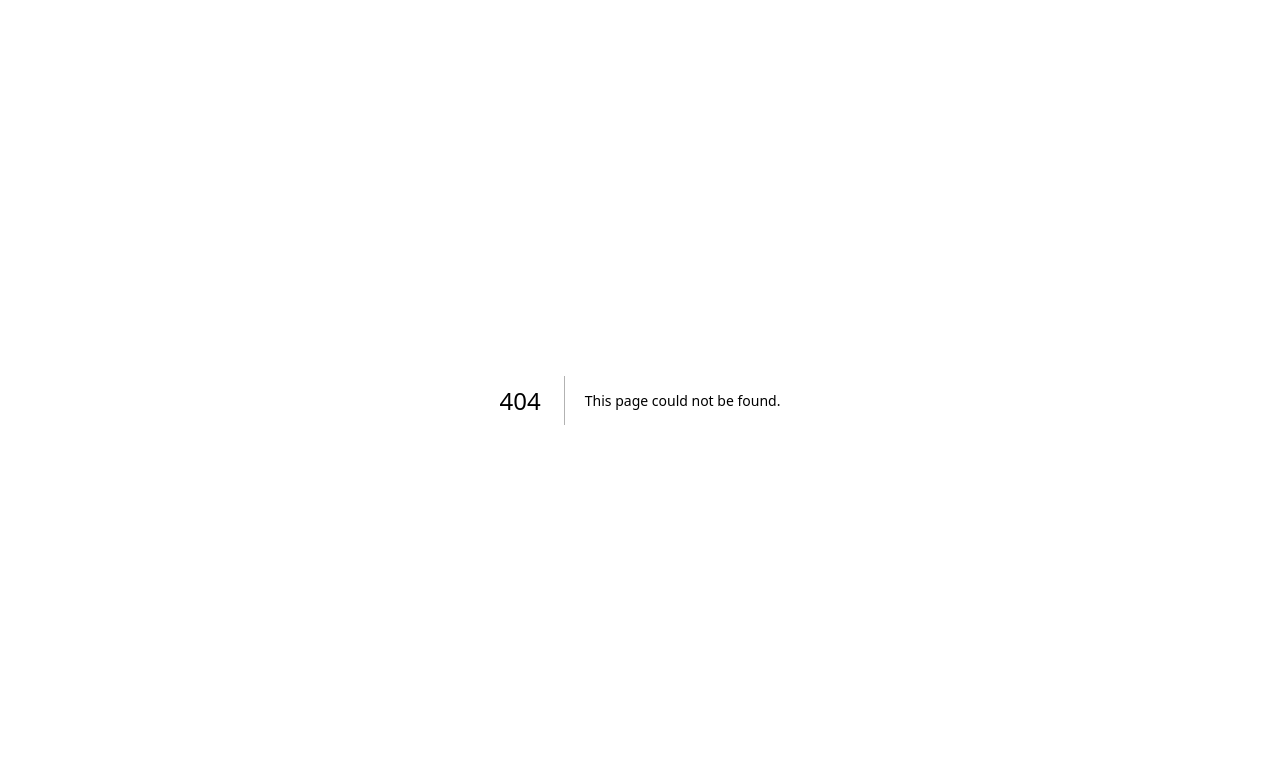
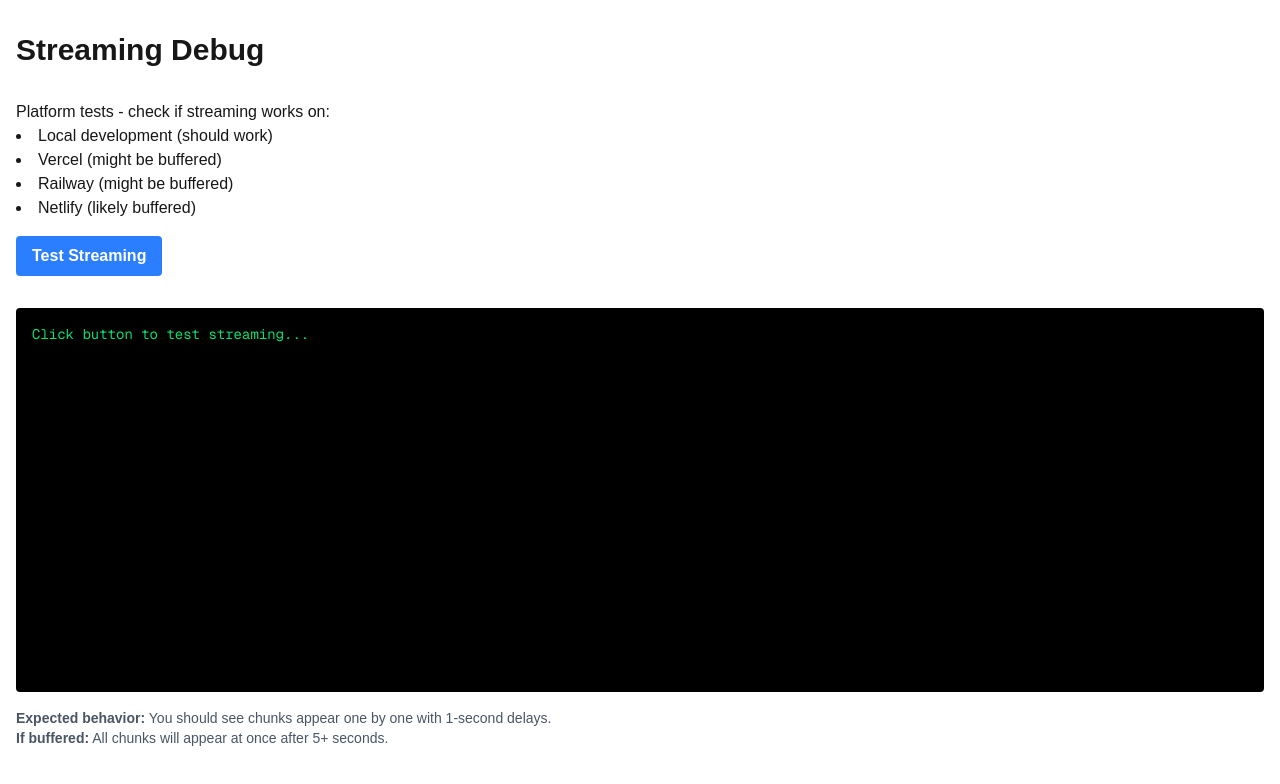
Before and after one commit to timwaddell/stream, a Next.js app: page /debug in a window 1280 px wide. Before the commit this address had no page. Shown: the top 784 px of the page. Built offline with nearby package versions, Linux system fonts and the light colour scheme.

Commit message:
more streaming debug

```diff
--- /dev/null
+++ b/src/app/api/simple-stream/route.ts
@@ -0,0 +1,47 @@
+import { NextRequest } from 'next/server';
+
+export const dynamic = 'force-dynamic';
+
+export async function GET(request: NextRequest) {
+  const encoder = new TextEncoder();
+
+  const stream = new ReadableStream({
+    async start(controller) {
+      // Send immediate response
+      controller.enqueue(encoder.encode('Starting stream...\n'));
+
+      // Force flush by sending whitespace
+      for (let i = 0; i < 10; i++) {
+        controller.enqueue(encoder.encode(' '));
+      }
+      controller.enqueue(encoder.encode('\n'));
+
+      // Wait and send more
+      for (let i = 1; i <= 5; i++) {
+        await new Promise(resolve => setTimeout(resolve, 1000));
+        controller.enqueue(encoder.encode(`Chunk ${i} at ${new Date().toISOString()}\n`));
+
+        // Add padding to force flush
+        for (let j = 0; j < 10; j++) {
+          controller.enqueue(encoder.encode(' '));
+        }
+        controller.enqueue(encoder.encode('\n'));
+      }
+
+      controller.enqueue(encoder.encode('Stream complete!\n'));
+      controller.close();
+    },
+  });
+
+  return new Response(stream, {
+    headers: {
+      'Content-Type': 'text/plain; charset=utf-8',
+      'Cache-Control': 'no-cache, no-store, must-revalidate',
+      'Pragma': 'no-cache',
+      'Expires': '0',
+      'Connection': 'keep-alive',
+      'X-Accel-Buffering': 'no', // Disable nginx buffering
+      'Transfer-Encoding': 'chunked',
+    },
+  });
+}
--- /dev/null
+++ b/src/app/debug/page.tsx
@@ -0,0 +1,77 @@
+'use client';
+
+import { useState } from 'react';
+
+export default function DebugPage() {
+  const [output, setOutput] = useState<string[]>([]);
+  const [isStreaming, setIsStreaming] = useState(false);
+
+  const testStreaming = async () => {
+    setOutput([]);
+    setIsStreaming(true);
+
+    try {
+      const response = await fetch('/api/simple-stream');
+      const reader = response.body?.getReader();
+      const decoder = new TextDecoder();
+
+      if (!reader) {
+        setOutput(['No reader available']);
+        return;
+      }
+
+      setOutput(['Stream started...']);
+
+      while (true) {
+        const { done, value } = await reader.read();
+        if (done) {
+          setOutput(prev => [...prev, 'Stream finished']);
+          break;
+        }
+
+        const text = decoder.decode(value, { stream: true });
+        setOutput(prev => [...prev, `Received: "${text.trim()}"`]);
+      }
+    } catch (error) {
+      setOutput(prev => [...prev, `Error: ${error}`]);
+    } finally {
+      setIsStreaming(false);
+    }
+  };
+
+  return (
+    <div className="container mx-auto px-4 py-8">
+      <h1 className="text-3xl font-bold mb-8">Streaming Debug</h1>
+
+      <div className="mb-4">
+        <p>Platform tests - check if streaming works on:</p>
+        <ul className="list-disc list-inside">
+          <li>Local development (should work)</li>
+          <li>Vercel (might be buffered)</li>
+          <li>Railway (might be buffered)</li>
+          <li>Netlify (likely buffered)</li>
+        </ul>
+      </div>
+
+      <button
+        onClick={testStreaming}
+        disabled={isStreaming}
+        className="bg-blue-500 hover:bg-blue-700 disabled:bg-gray-400 text-white font-bold py-2 px-4 rounded mb-8"
+      >
+        {isStreaming ? 'Testing...' : 'Test Streaming'}
+      </button>
+
+      <div className="bg-black text-green-400 p-4 rounded font-mono text-sm h-96 overflow-y-auto">
+        {output.map((line, index) => (
+          <div key={index}>{line}</div>
+        ))}
+        {output.length === 0 && <div>Click button to test streaming...</div>}
+      </div>
+
+      <div className="mt-4 text-sm text-gray-600">
+        <p><strong>Expected behavior:</strong> You should see chunks appear one by one with 1-second delays.</p>
+        <p><strong>If buffered:</strong> All chunks will appear at once after 5+ seconds.</p>
+      </div>
+    </div>
+  );
+}
```
Also changed, not shown: 1 other file (tests, documents, lock files or other folders).
